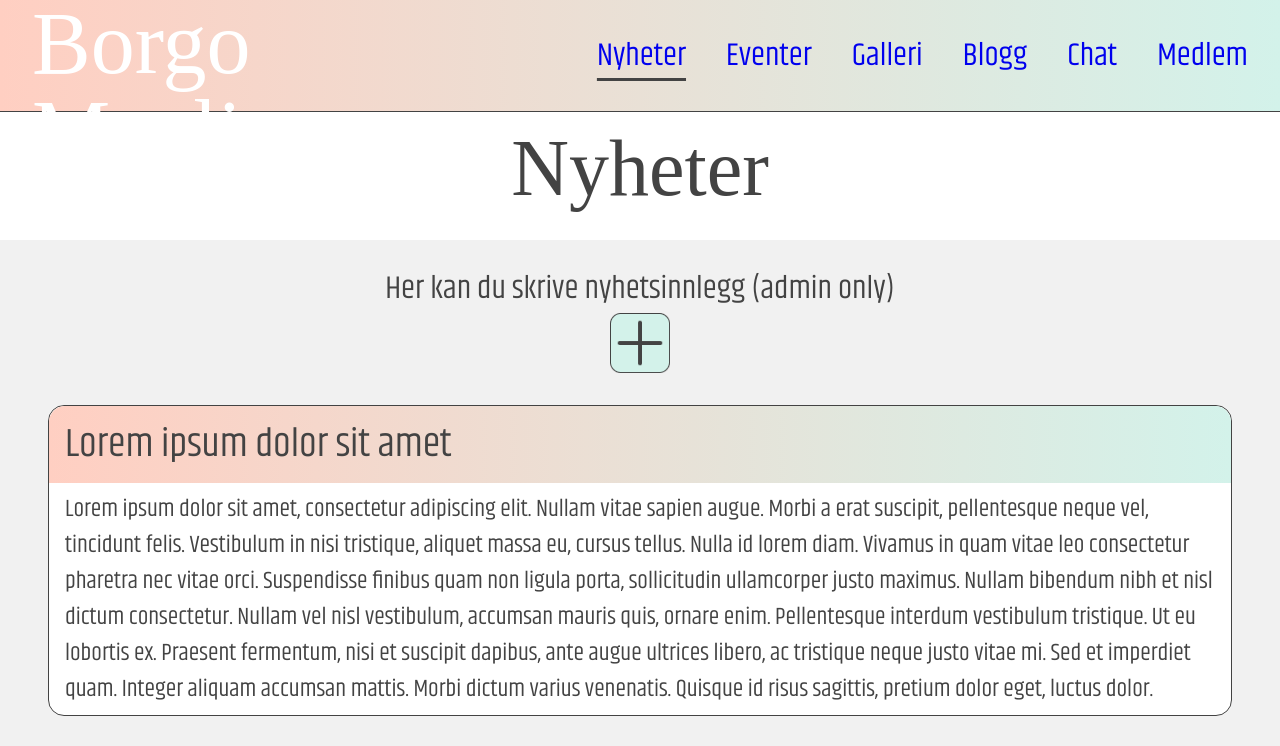
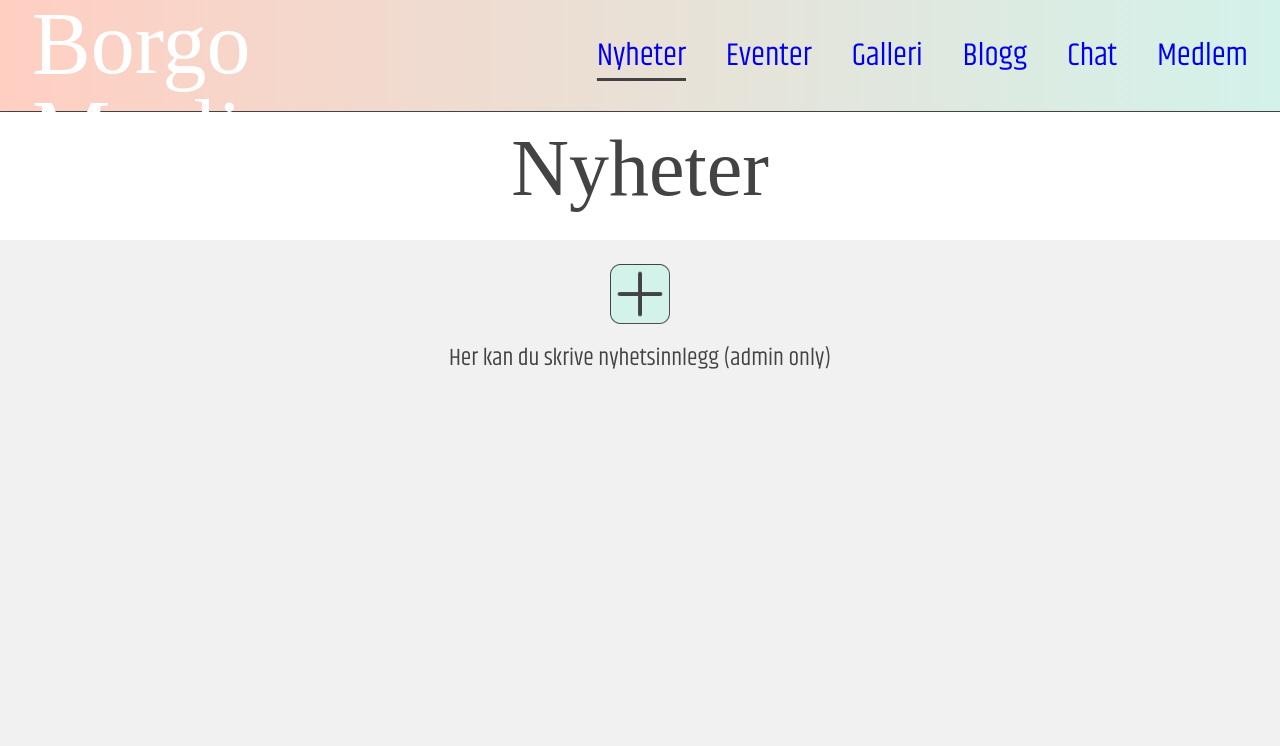
Before and after one commit to SteffenHakestad/Borgo-Magliano-React, a React (Create React App) app: page /news in a window 1280 px wide. Shown: the top 746 px of the page. Built offline with nearby package versions, Linux system fonts and the light colour scheme; a web font is replaced by a local one.

Commit message:
Started work on users(admins) being able to add news stories

```diff
--- a/package.json
+++ b/package.json
@@ -8,6 +8,8 @@
     "@testing-library/user-event": "^13.5.0",
     "react": "^18.2.0",
     "react-dom": "^18.2.0",
+    "react-linkify": "^1.0.0-alpha",
+    "react-router-dom": "^6.16.0",
     "react-scripts": "5.0.1",
     "web-vitals": "^2.1.4"
   },
--- a/src/App.js
+++ b/src/App.js
@@ -8,43 +8,71 @@ import Blog from "./pages/Blog.js";
 import Chat from "./pages/Chat.js";
 import Member from "./pages/Member.js";
 
+import { Route, Routes } from "react-router-dom";
+
 
 function App() {
-  console.log(window.location)
-  let Component
-  switch(window.location.pathname) {
-    case "/":
-      Component = <Home/>
-      break
-    case "/news":
-      Component = <News/>
-      break
-    case "/events":
-      Component = <Events/>
-      break
-    case "/gallery":
-      Component = <Gallery/>
-      break
-    case "/blog":
-      Component = <Blog/>
-      break
-    case "/chat":
-      Component = <Chat/>
-      break
-    case "/member":
-      Component = <Member/>
-      break
-    default:
-      Component = <Home/>
-
-
-  }
   return (
     <>
       <Navbar />
-      {Component}
+      <div className="container">
+        <Routes>
+          <Route path="/" element={<Home />} />
+          <Route path="/home" element={<Home />} />
+          <Route path="/news" element={<News />} />
+          <Route path="/events" element={<Events />} />
+          <Route path="/gallery" element={<Gallery />} />
+          <Route path="/blog" element={<Blog />} />
+          <Route path="/chat" element={<Chat />} />
+          <Route path="/member" element={<Member />} />
+        </Routes>
+      </div>
     </>
   );
 }
 
 export default App;
+
+
+
+
+//OLD CODE, Keep for now
+// function App() {
+//   console.log(window.location)
+//   let Component
+//   switch(window.location.pathname) {
+//     case "/":
+//       Component = <Home/>
+//       break
+//     case "/news":
+//       Component = <News/>
+//       break
+//     case "/events":
+//       Component = <Events/>
+//       break
+//     case "/gallery":
+//       Component = <Gallery/>
+//       break
+//     case "/blog":
+//       Component = <Blog/>
+//       break
+//     case "/chat":
+//       Component = <Chat/>
+//       break
+//     case "/member":
+//       Component = <Member/>
+//       break
+//     default:
+//       Component = <Home/>
+
+
+//   }
+//   return (
+//     <>
+//       <Navbar />
+//       {Component}
+//     </>
+//   );
+// }
+
+// export default App;
--- a/src/components/NewsComponent.js
+++ b/src/components/NewsComponent.js
@@ -1,11 +1,17 @@
-export default function NewsComponent({NewsTitle, NewsDescription}) {
-    return <>
+import React from 'react';
+import Linkify from 'react-linkify';
+
+export default function NewsComponent({ NewsTitle, NewsDescription }) {
+    return (
         <div className="news-container">
             <div className="news-title-background">
-                <h1>{NewsTitle}</h1>
+                <h1>
+                    <Linkify>{NewsTitle}</Linkify>
+                </h1>
             </div>
-            <p>{NewsDescription}</p>
-
+            <p>
+                <Linkify>{NewsDescription}</Linkify>
+            </p>
         </div>
-        </>
+    );
 }
--- /dev/null
+++ b/src/components/NewsUploadComponent.js
@@ -0,0 +1,43 @@
+import React, { useState } from 'react';
+
+export default function NewsUploadComponent({ onClose, onSubmit }) {
+    const [headline, setHeadline] = useState('');
+    const [newsText, setNewsText] = useState('');
+
+    const handleSubmit = () => {
+        // Pass the values to the parent component via the onSubmit function
+        onSubmit(headline, newsText);
+        // Close the popup after submission
+        onClose();
+    };
+
+    return (
+        <div className="news-popup">
+            <div className="news-popup-content">
+                <label htmlFor="news-headline">Overskrift</label>
+                <input
+                    type="text"
+                    name='news-headline'
+                    id="news-headline"
+                    placeholder="Overskrift"
+                    value={headline}
+                    onChange={(e) => setHeadline(e.target.value)}
+                />
+                <label htmlFor="news-text">Nyhetstekst</label>
+                <input
+                    type="text"
+                    name='news-text'
+                    id="news-text"
+                    placeholder="Nyhetstekst"
+                    value={newsText}
+                    onChange={(e) => setNewsText(e.target.value)}
+                />
+                <div className='news-popup-btn-container'>
+                    <button className="news-popup-btn" onClick={handleSubmit}>Publiser</button>
+                    <button className="news-popup-btn" onClick={onClose}>Lukk</button>
+                </div>
+
+            </div>
+        </div>
+    );
+}
--- a/src/components/UploadComponent.js
+++ b/src/components/UploadComponent.js
@@ -1,10 +1,48 @@
-export default function UploadComponent({UploadDescription}) {
-    return <>
-        <div className="upload-container">
-            <p>{UploadDescription}</p>
-            <button>
-                <img src={process.env.PUBLIC_URL + "/assets/icons/UploadButton.png"} alt="Upload" />
-            </button>
-        </div>
+import React, { useState } from 'react';
+import NewsUploadComponent from './NewsUploadComponent';
+
+export default function UploadComponent({ UploadDescription, onNewsSubmit }) {
+    const [isPopupVisible, setPopupVisible] = useState(false);
+
+    const handleOpenPopup = () => {
+        setPopupVisible(true);
+    };
+
+    const handleClosePopup = () => {
+        setPopupVisible(false);
+    };
+
+    const handleSubmit = (headline, newsText) => {
+        // Handle form submission logic here
+        //console.log('Submitted Headline:', headline);
+        //console.log('Submitted News Text:', newsText);
+        // Pass the submitted data to the parent component for processing
+        onNewsSubmit(headline, newsText);
+        // Close the popup after submission
+        handleClosePopup();
+    };
+
+    return (
+        <>
+            <div className="upload-button-container">
+                <button onClick={handleOpenPopup}>
+                    <img src={process.env.PUBLIC_URL + "/assets/icons/UploadButton.png"} alt="Upload" />
+                </button>
+                {isPopupVisible && <NewsUploadComponent onSubmit={handleSubmit} onClose={handleClosePopup} />}
+                <p>{UploadDescription}</p>
+            </div>
+
         </>
+    );
 }
+
+// export default function UploadComponent({UploadDescription, BtnFunc}) {
+//     return <>
+//         <div className="upload-container">
+//             <p>{UploadDescription}</p>
+//             <button onClick={BtnFunc}>
+//                 <img src={process.env.PUBLIC_URL + "/assets/icons/UploadButton.png"} alt="Upload" />
+//             </button>
+//         </div>
+//         </>
+// }
--- a/src/index.js
+++ b/src/index.js
@@ -2,11 +2,13 @@ import React from 'react';
 import ReactDOM from 'react-dom/client';
 import App from './App';
 import './styles.css';
-//import { BrowserRouter } from 'react-router-dom';
+import { BrowserRouter } from 'react-router-dom';
 
 const root = ReactDOM.createRoot(document.getElementById('root'));
 root.render(
   <React.StrictMode>
-    <App />
+    <BrowserRouter>
+      <App />
+    </BrowserRouter>
   </React.StrictMode>
 );
--- a/src/pages/Home.js
+++ b/src/pages/Home.js
@@ -2,7 +2,10 @@ import SlidingImages from "../components/SlidingImages";
 
 export default function Home() {
     return (
+        <>
         <SlidingImages />
+        </>
+
     )
 
 }
--- a/src/pages/News.js
+++ b/src/pages/News.js
@@ -1,15 +1,57 @@
-import NewsComponent from "../components/NewsComponent";
-import UploadComponent from "../components/UploadComponent";
+import React, { useState, useEffect } from 'react';
+import NewsComponent from '../components/NewsComponent';
+import UploadComponent from '../components/UploadComponent';
 
 export default function News() {
+    const [newsData, setNewsData] = useState(() => {
+        // Load data from localStorage when the component is first mounted
+        const storedData = localStorage.getItem('newsData');
+        return storedData ? JSON.parse(storedData) : null;
+    });
+
+    const handleNewsSubmit = (headline, newsText) => {
+        // Update the state with the submitted data
+        const newData = { NewsTitle: headline, NewsDescription: newsText };
+        setNewsData(newData);
+        // Store data in localStorage for persistence
+        localStorage.setItem('newsData', JSON.stringify(newData));
+    };
+
+    useEffect(() => {
+        // Cleanup localStorage when the component is unmounted
+        return () => {
+            localStorage.removeItem('newsData');
+        };
+    }, []); // Empty dependency array ensures this effect runs only once, similar to componentDidMount
+
     return (
         <>
-        <div className="header">Nyheter</div>
-        <UploadComponent UploadDescription="Her kan du skrive nyhetsinnlegg (admin only)"/>
-        <NewsComponent NewsTitle={"Lorem ipsum dolor sit amet"} NewsDescription={"Lorem ipsum dolor sit amet, consectetur adipiscing elit. Nullam vitae sapien augue. Morbi a erat suscipit, pellentesque neque vel, tincidunt felis. Vestibulum in nisi tristique, aliquet massa eu, cursus tellus. Nulla id lorem diam. Vivamus in quam vitae leo consectetur pharetra nec vitae orci. Suspendisse finibus quam non ligula porta, sollicitudin ullamcorper justo maximus. Nullam bibendum nibh et nisl dictum consectetur. Nullam vel nisl vestibulum, accumsan mauris quis, ornare enim. Pellentesque interdum vestibulum tristique. Ut eu lobortis ex. Praesent fermentum, nisi et suscipit dapibus, ante augue ultrices libero, ac tristique neque justo vitae mi. Sed et imperdiet quam. Integer aliquam accumsan mattis. Morbi dictum varius venenatis. Quisque id risus sagittis, pretium dolor eget, luctus dolor. "}/>
-        <NewsComponent NewsTitle={"Phasellus facilisis vel leo et tempus"} NewsDescription={"Nam cursus nunc sit amet sem semper iaculis. Phasellus egestas odio vitae augue mollis, ut consequat dolor interdum. Sed eu placerat tellus. Duis scelerisque eu est eu finibus. Quisque fermentum, augue eu dignissim euismod, ante turpis rhoncus arcu, non tincidunt neque nulla eu tortor. Sed congue justo gravida, pretium elit in, consectetur turpis. Vivamus vel nisi nec libero malesuada aliquam. Etiam non neque at quam congue pulvinar. Donec hendrerit porttitor nisi, lobortis gravida libero suscipit ac."}/>
+            <div className="header">Nyheter</div>
+            <UploadComponent
+                UploadDescription="Her kan du skrive nyhetsinnlegg (admin only)"
+                onNewsSubmit={handleNewsSubmit}
+            />
+            {newsData && <NewsComponent NewsTitle={newsData.NewsTitle} NewsDescription={newsData.NewsDescription} />}
         </>
+    );
+}
 
 
-    )
-}
+
+
+
+
+
+
+// import NewsComponent from "../components/NewsComponent";
+// import UploadComponent from "../components/UploadComponent";
+
+// export default function News() {
+//     return (
+//         <>
+//         <div className="header">Nyheter</div>
+//         <UploadComponent UploadDescription="Her kan du skrive nyhetsinnlegg (admin only)" BtnFunc={() => console.log("hello")}/>
+//         <NewsComponent NewsTitle={"headline user input text here"} NewsDescription={"News text user input here"}/>
+//         </>
+//     )
+// }
--- a/src/styles.css
+++ b/src/styles.css
@@ -217,6 +217,41 @@ body{
 
 /* End of image slider. Home page*/
 
+/*Start of Upload Component*/
+.upload-button-container{
+    display: flex;
+    flex-direction: column;
+    justify-content: center;
+    align-items: center;
+    width: 100%;
+    color: var(--primary-gray);
+    font-size: 2rem;
+}
+.upload-button-container button{
+    border: none;
+    border-radius: 1rem;
+    padding: 0;
+    background: none;
+    transition: box-shadow 0.2s ease;
+    width: 60px;
+    height: 60px;
+}
+.upload-button-container button:hover{
+    cursor: pointer;
+    box-shadow: 0px 0px 10px 0px rgba(0,0,0,0.75);
+
+}
+.upload-button-container img{
+    width: 60px;
+    height: 60px;
+}
+.upload-button-container p{
+    font-size: 1.5rem;
+    font-weight: 400;
+    margin-top: 1rem;
+}
+
+/*End of Upload Component*/
 
 /*Start of News Component*/
 .news-container{
@@ -243,6 +278,36 @@ body{
 
 }
 /*End of News Component*/
+
+/*Start of News Upload Component*/
+.news-popup{
+    display: flex;
+    justify-content: center;
+    align-items: center;
+    flex-direction: column;
+    width: 100%;
+}
+.news-popup-content{
+    display: flex;
+    flex-direction: column;
+    width: 50%;
+}
+#news-headline,
+#news-text{
+    border: 2px solid var(--pastel-red);
+    border-radius: 10px;
+    margin-bottom: .8rem;
+    padding-left: .5rem;
+    width: 100%;
+    height: 3rem;
+    font-size: 1.2rem;
+}
+.news-popup-btn{
+    background-color: green;
+
+}
+/*End of News Upload Component*/
+
 
 
 
@@ -420,48 +485,6 @@ body{
 }
 /*End of Gallery Component*/
 
-
-
-/*Start of Upload Component*/
-.upload-container{
-    display: flex;
-    flex-direction: column;
-    justify-content: center;
-    align-items: center;
-    width: 100%;
-    color: var(--primary-gray);
-    font-size: 2rem;
-}
-.upload-container button{
-    border: none;
-    border-radius: 1rem;
-    padding: 0;
-    background: none;
-    transition: box-shadow 0.2s ease;
-    width: 60px;
-    height: 60px;
-}
-.upload-container button:hover{
-    cursor: pointer;
-    box-shadow: 0px 0px 10px 0px rgba(0,0,0,0.75);
-
-}
-.upload-container img{
-    width: 60px;
-    height: 60px;
-}
-
-/*End of Upload Component*/
-
-
-
-
-
-
-
-
-
-
 /*Start of Login/Register page*/
 #login-register-container{
     display: flex;
```
Also changed, not shown: src/Navbar.js (+14 -11 lines), 1 other file (tests, documents, lock files or other folders).
